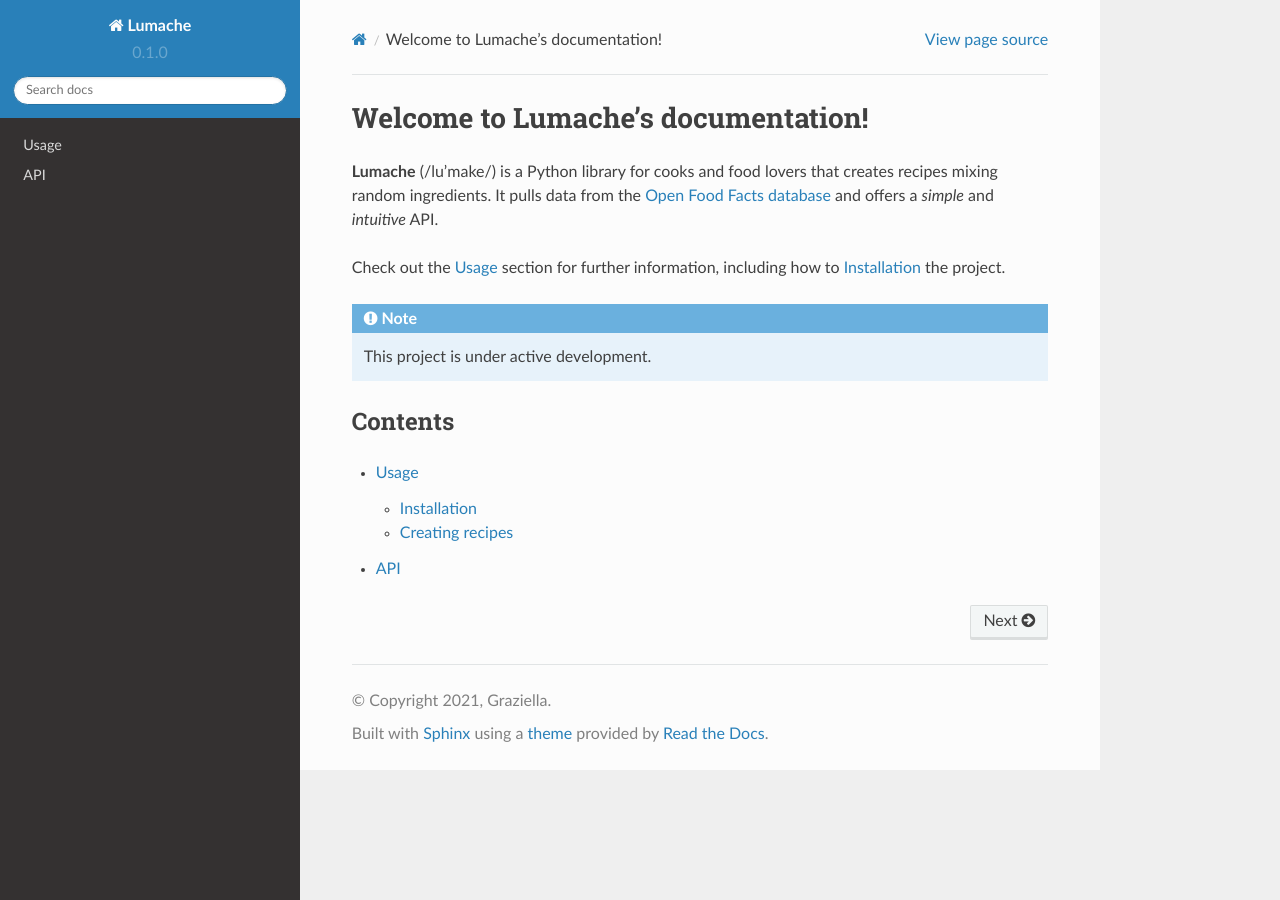
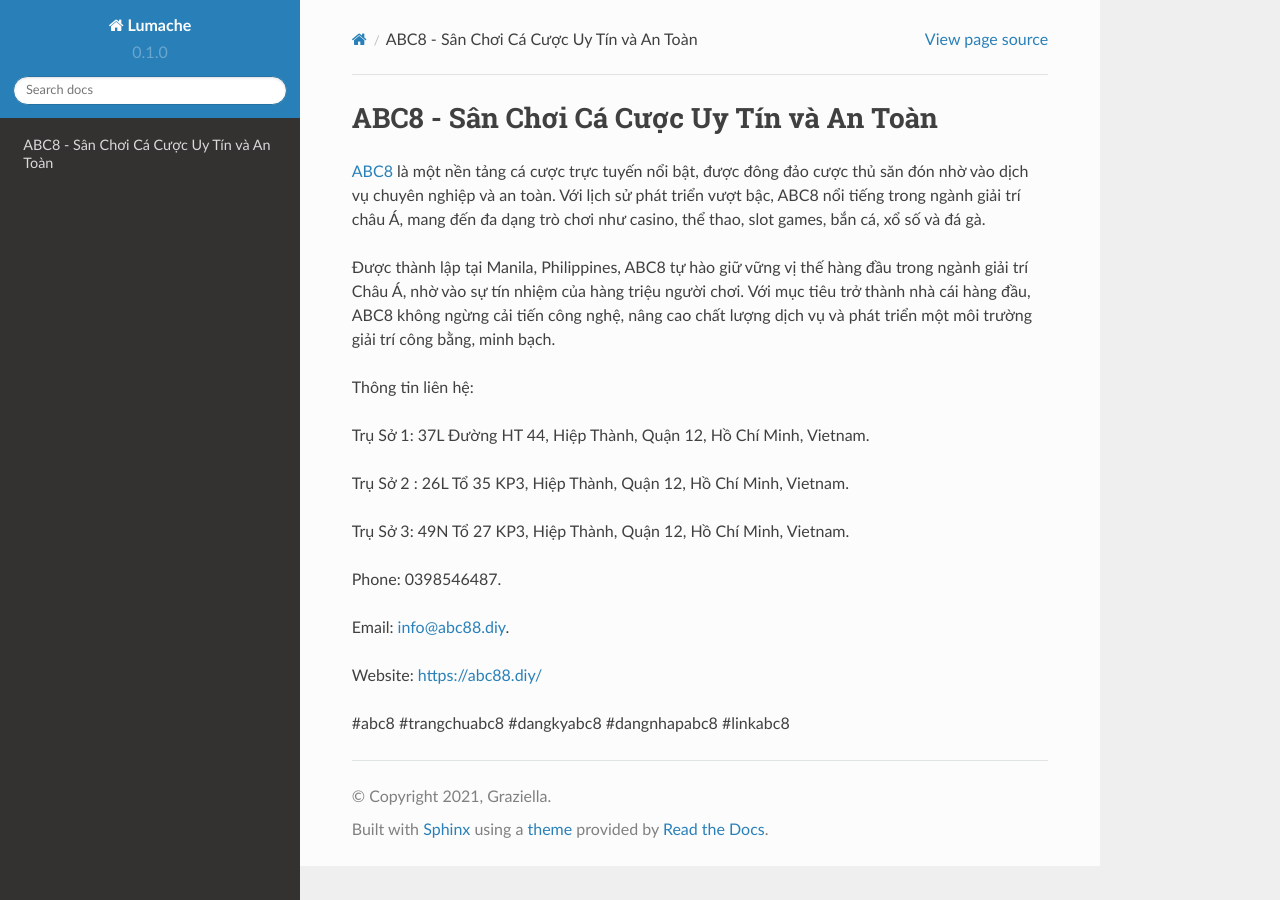
Before and after one commit to JonsCalicut123/abc88diy, a Sphinx documentation site: the page built from docs/source/index.rst, in a window 1280 px wide. Built offline with Sphinx 7.4.7 and the Read the Docs theme 2.0.0, drawn with Linux system fonts in a browser that asks for light colours.

Commit message:
Update index.rst

```diff
--- a/docs/source/index.rst
+++ b/docs/source/index.rst
@@ -1,22 +1,22 @@
-Welcome to Lumache's documentation!
+ABC8 - Sân Chơi Cá Cược Uy Tín và An Toàn
 ===================================
 
-**Lumache** (/lu'make/) is a Python library for cooks and food lovers
-that creates recipes mixing random ingredients.
-It pulls data from the `Open Food Facts database <https://world.openfoodfacts.org/>`_
-and offers a *simple* and *intuitive* API.
+`ABC8 <https://abc88.diy/>`_ là một nền tảng cá cược trực tuyến nổi bật, được đông đảo cược thủ săn đón nhờ vào dịch vụ chuyên nghiệp và an toàn. Với lịch sử phát triển vượt bậc, ABC8 nổi tiếng trong ngành giải trí châu Á, mang đến đa dạng trò chơi như casino, thể thao, slot games, bắn cá, xổ số và đá gà.
 
-Check out the :doc:`usage` section for further information, including
-how to :ref:`installation` the project.
+Được thành lập tại Manila, Philippines, ABC8 tự hào giữ vững vị thế hàng đầu trong ngành giải trí Châu Á, nhờ vào sự tín nhiệm của hàng triệu người chơi. Với mục tiêu trở thành nhà cái hàng đầu, ABC8 không ngừng cải tiến công nghệ, nâng cao chất lượng dịch vụ và phát triển một môi trường giải trí công bằng, minh bạch.
 
-.. note::
+Thông tin liên hệ:
 
-   This project is under active development.
+Trụ Sở 1: 37L Đường HT 44, Hiệp Thành, Quận 12, Hồ Chí Minh, Vietnam.
 
-Contents
---------
+Trụ Sở 2 : 26L Tổ 35 KP3, Hiệp Thành, Quận 12, Hồ Chí Minh, Vietnam.
 
-.. toctree::
+Trụ Sở 3: 49N Tổ 27 KP3, Hiệp Thành, Quận 12, Hồ Chí Minh, Vietnam.
 
-   usage
-   api
+Phone: 0398546487.
+
+Email: info@abc88.diy.
+
+Website: https://abc88.diy/
+
+#abc8 #trangchuabc8 #dangkyabc8 #dangnhapabc8 #linkabc8
```
